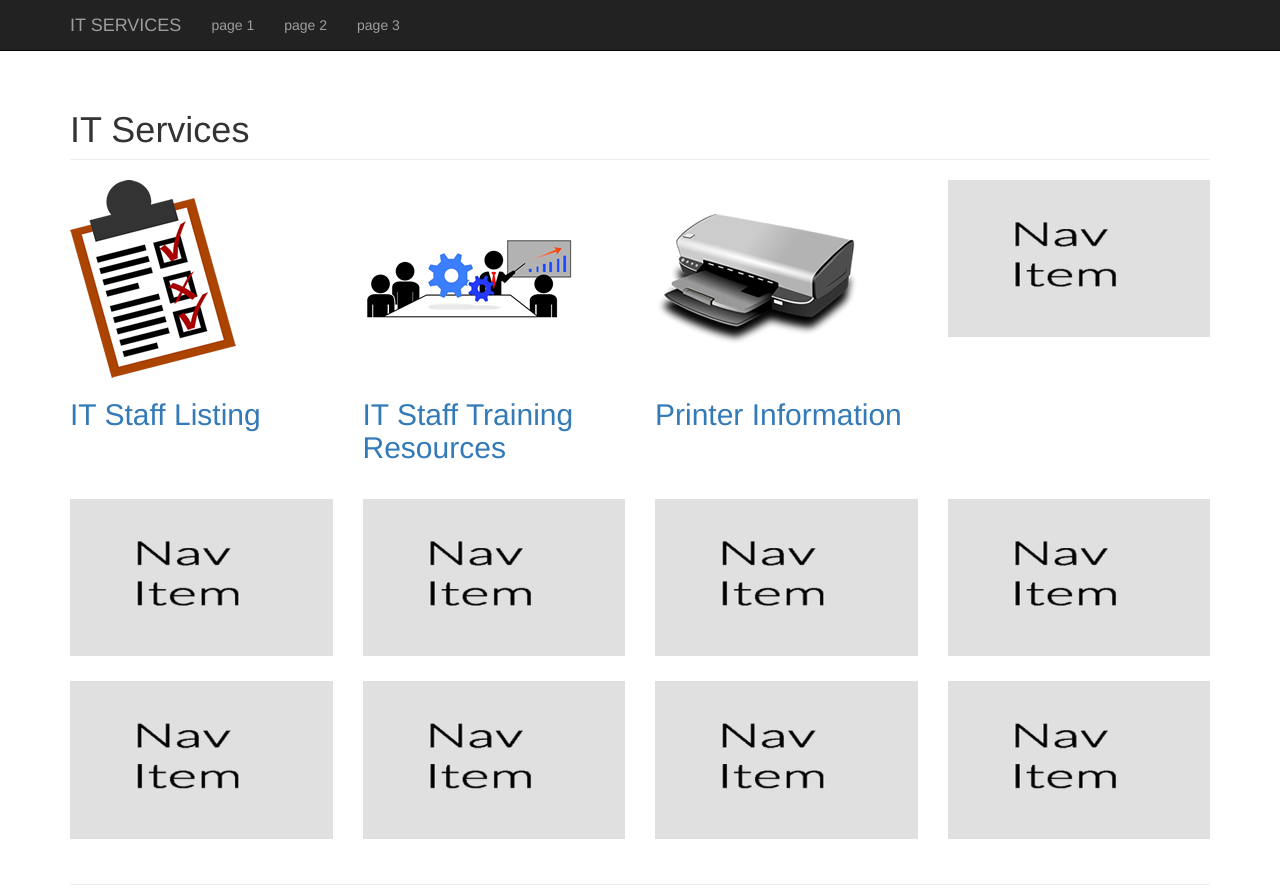
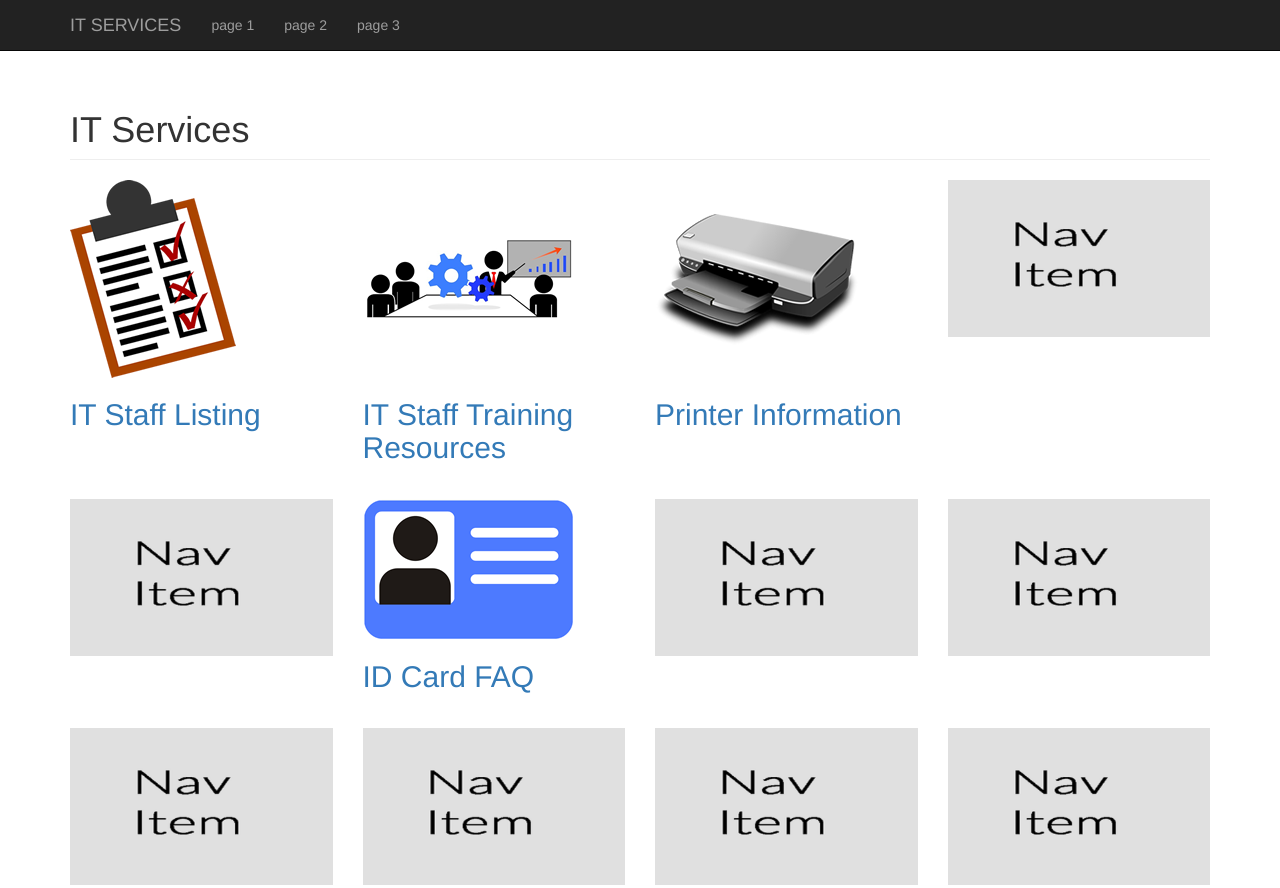
Before and after one commit to GlennCurran/CT5038--IT-Services-Website-, a plain HTML site: page Agile Group Website/index.html in a window 1280 px wide. Shown: the top 888 px of the page. Drawn offline with Linux system fonts and the light colour scheme.

Commit message:
Update Index page

```diff
--- a/Agile Group Website/index.html
+++ b/Agile Group Website/index.html
@@ -85,8 +85,9 @@
             </div>
             <div class="col-md-3 Nav-item">
                 <a href="#">
-                    <img class="img-responsive" src="Assets/Images/Nav-Placeholder.png" alt="">
+                    <img class="img-responsive" src="images/card.png" alt="ID Card FAQ">
                 </a>
+                <h2><a href="#">ID Card FAQ</a></h2>
             </div>
             <div class="col-md-3 Nav-item">
                 <a href="#">
```
Also changed, not shown: Agile Group Website/images/card.png (added), 1 other file.
